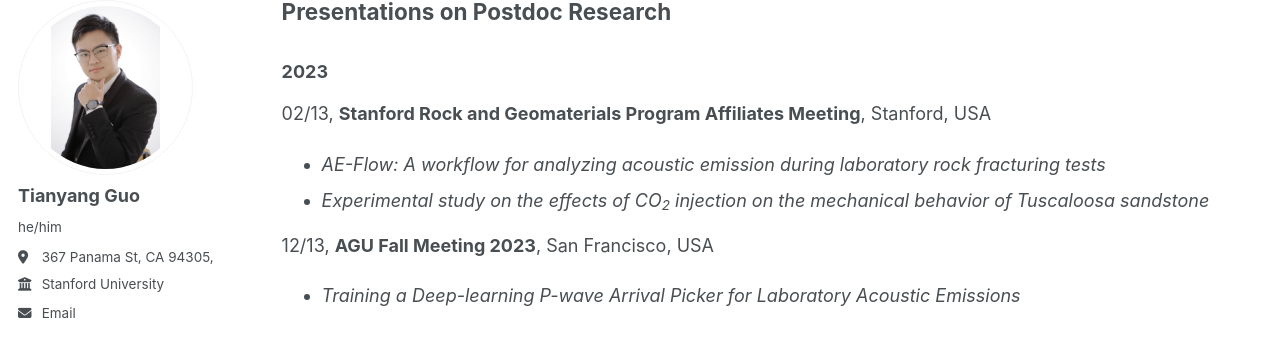
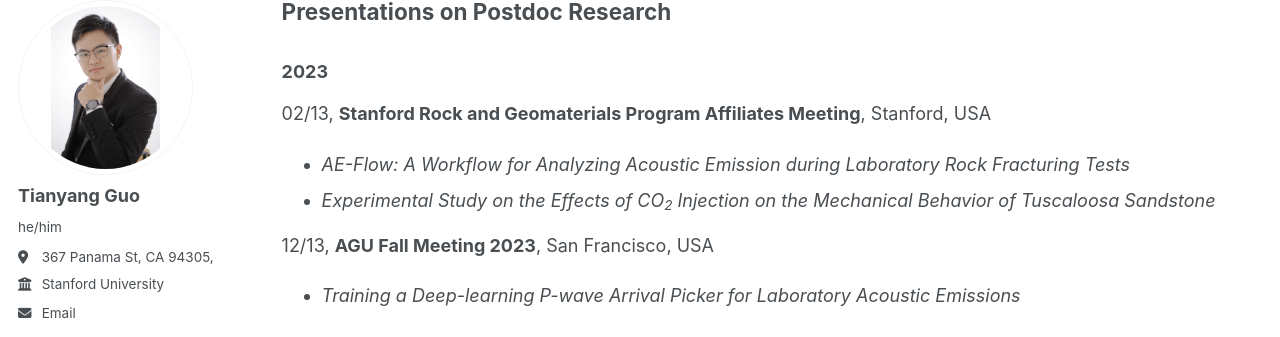
Before and after one commit to guotystanford/guotystanford.github.io, a Jekyll site: the page built from _pages/talks.md, in a window 1280 px wide and 900 px high, scrolled down 304 px. Shown: the part 106-443 px from the top of the window. Built offline with Jekyll 4.4.1, drawn with Linux system fonts in a browser that asks for light colours; some web fonts are replaced.

```diff
--- a/_pages/talks.md
+++ b/_pages/talks.md
@@ -18,8 +18,8 @@ redirect_from:
 ## Presentations on Postdoc Research
 ### 2023
 02/13, **Stanford Rock and Geomaterials Program Affiliates Meeting**, Stanford, USA
-* <i>AE-Flow: A workflow for analyzing acoustic emission during laboratory rock fracturing tests</i>
-* <i>Experimental study on the effects of CO<sub>2</sub> injection on the mechanical behavior of Tuscaloosa sandstone</i>
+* <i>AE-Flow: A Workflow for Analyzing Acoustic Emission during Laboratory Rock Fracturing Tests</i>
+* <i>Experimental Study on the Effects of CO<sub>2</sub> Injection on the Mechanical Behavior of Tuscaloosa Sandstone</i>
 
 12/13,	**AGU Fall Meeting 2023**, San Francisco, USA
 * <i>Training a Deep-learning P-wave Arrival Picker for Laboratory Acoustic Emissions</i>
```
